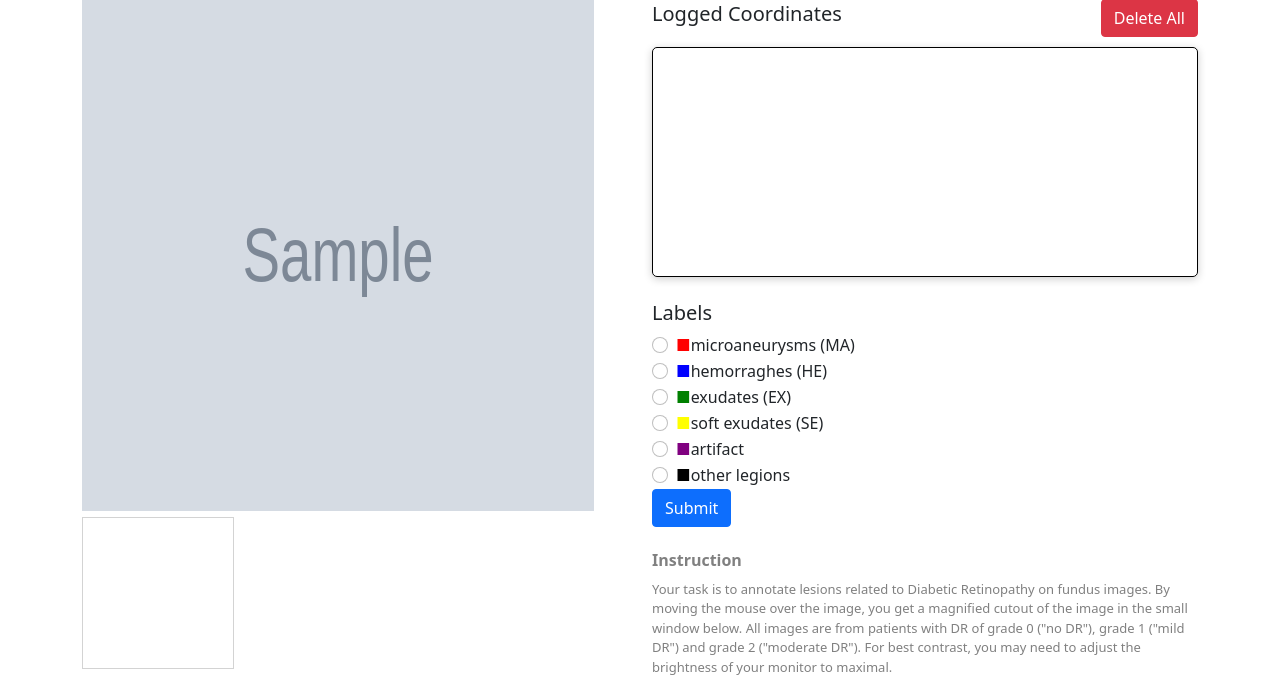
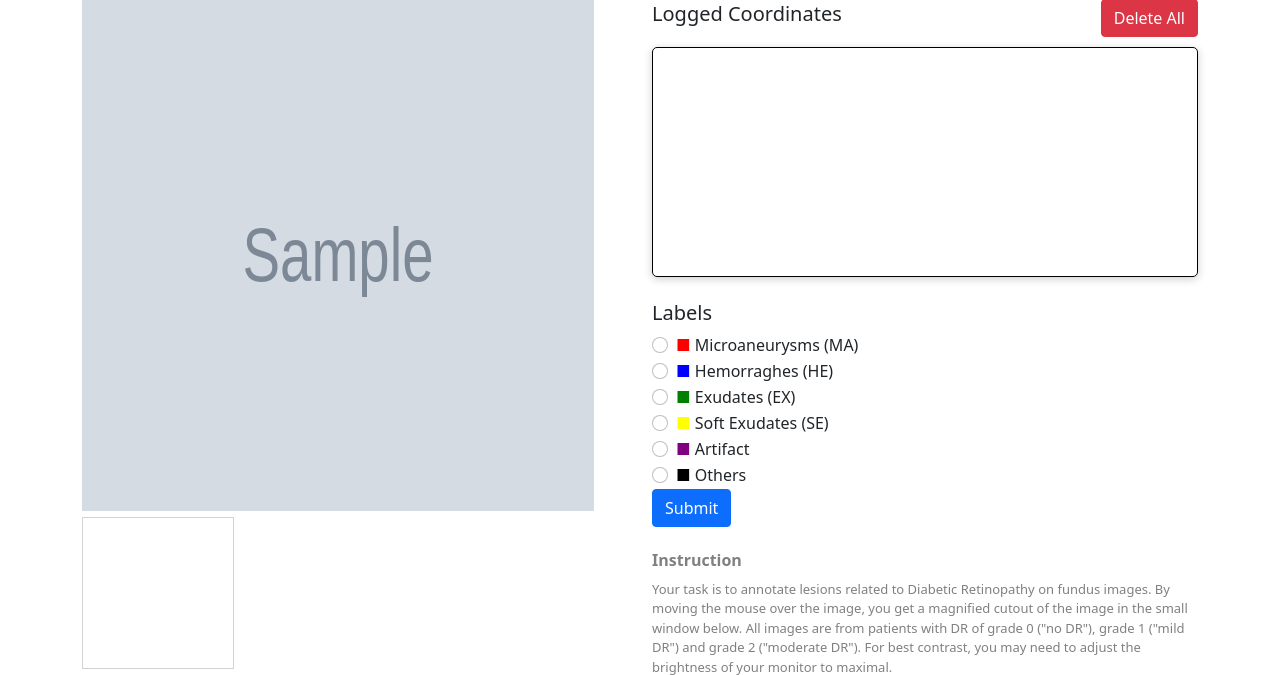
Before and after one commit to berenslab/retimgtools, a Django app: page /annotate/1/ in a window 1280 px wide. Shown: the part 189-864 px from the top of the page. Run offline with Django 4.2, Linux system fonts and the light colour scheme; a user stored in the database is signed in; tables that the repository leaves empty hold one stand-in row (values such as "Sample post"); grey boxes marked "Sample" are stand-in pictures; data that the repository does not hold is empty; parts of the project's set-up code (start-up, migrations or seed data) failed here and were passed over.

Commit message:
improved more UX

```diff
--- a/pages/templates/pages/home.html
+++ b/pages/templates/pages/home.html
@@ -34,7 +34,7 @@
     {% if task.category == "bagnet" %}
       <li class="list-group-item">
         {% if task.is_active %}
-          <a href="{% url 'retimgeval:task_instruction' task.pk %}" class="text-decoration-none">{{ task.description }}</a> (active)
+          <a href="{% url 'retimgeval:task_instruction' task.alias %}" class="text-decoration-none">{{ task.description }}</a> (active)
         {% else %}
           <span>{{ task.description }} (inactive)</span>
         {% endif %}
--- a/pages/views.py
+++ b/pages/views.py
@@ -4,5 +4,5 @@ from retimgeval.models import Task
 
 
 def home(request):
-    tasks = Task.objects.all()
+    tasks = Task.objects.all().order_by("created_at")
     return render(request, "pages/home.html", {"tasks": tasks})
--- a/populate.py
+++ b/populate.py
@@ -61,7 +61,7 @@ for img_set in range(1, num_img_set_t1 + 1):
         image2=f"evaluate/Task1/{img_set}b.png",
         image3=f"evaluate/Task1/{img_set}c.png",
         created_at=timezone.now(),
-        slug=f"{t1alias}-q{img_set}p1",
+        slug=f"{t1alias}-q{img_set}",
     )
     for choice in ["a", "b", "c"]:
         q.choice_set.create(
@@ -99,7 +99,7 @@ for img in range(1, num_img_set_t2c1 + 1):
         description=f"Q{img}/{num_img_set_t2c1} [2/2]: How confident are you of the assigned grade?",
         created_at=timezone.now(),
         image1=f"evaluate/Task2/cond1/{img}.png",
-        slug=f"t2q{img}p2",
+        slug=f"{t2alias}-q{img}p2",
     )
 
     for choice in range(1, 11):
@@ -120,7 +120,7 @@ all_image_t2c2 = sorted(glob.glob("media/evaluate/Task2/cond2/*.png"))
 num_img_set_t2c2 = len(set([img[:-5] for img in all_image_t2c2]))
 for img in range(1, num_img_set_t2c2 + 1):
     q1 = t3.question_set.create(
-        description=f"Q{img}/{num_img_set_t2c2} [1/2]: Question: Diabetic Retinopathy referral",
+        description=f"Q{img}/{num_img_set_t2c2} [1/2]: Diabetic Retinopathy referral",
         created_at=timezone.now(),
         image1=f"evaluate/Task2/cond2/{img}a.png",
         image2=f"evaluate/Task2/cond2/{img}b.png",
--- a/retimgann/templates/retimgann/annotation_page.html
+++ b/retimgann/templates/retimgann/annotation_page.html
@@ -28,37 +28,32 @@
                 <div class="form-check">
                     <input class="form-check-input" type="radio" name="label" id="labelMA" value="MA">
                     <label class="form-check-label" for="labelMA">
-                        <span class="colorBox" style="background-color: red;"></span>
-                        <div style="color:red; float: left">&#9632;</div>microaneurysms (MA)
+                        <div style="color:red; float: left">&#9632;</div>&nbsp;Microaneurysms (MA)
                     </label>
                 </div>
                 <div class="form-check">
                     <input class="form-check-input" type="radio" name="label" id="labelHE" value="HE">
                     <label class="form-check-label" for="labelHE">
-                        <span class="colorBox" style="background-color: blue;"></span>
-                        <div style="color:blue; float: left ">&#9632;</div>hemorraghes (HE)
+                        <div style="color:blue; float: left ">&#9632;</div>&nbsp;Hemorraghes (HE)
                     </label>
                 </div>
                 <div class="form-check">
                     <input class="form-check-input" type="radio" name="label" id="labelEX" value="EX">
                     <label class="form-check-label" for="labelEX">
-                        <span class="colorBox" style="background-color: green;"></span>
-                        <div style="color:green; float:left ">&#9632;</div>exudates (EX)
+                        <div style="color:green; float:left ">&#9632;</div>&nbsp;Exudates (EX)
                     </label>
                 </div>
                 <div class="form-check">
                     <input class="form-check-input" type="radio" name="label" id="labelSE" value="SE">
                     <label class="form-check-label" for="labelSE">
-                        <span class="colorBox" style="background-color: yellow;"></span>
-                        <div style="color:yellow; float:left ">&#9632;</div>soft exudates (SE)
+                        <div style="color:yellow; float:left ">&#9632;</div>&nbsp;Soft Exudates (SE)
                     </label>
                 </div>
 
                 <div class="form-check">
                     <input class="form-check-input" type="radio" name="label" id="labelARTEFACT" value="ARTEFACT">
                     <label class="form-check-label" for="labelARTEFACT">
-                        <span class="colorBox" style="background-color: purple;"></span>
-                        <div style="color:purple; float:left ">&#9632;</div>artifact
+                        <div style="color:purple; float:left ">&#9632;</div>&nbsp;Artifact
                     </label>
                 </div>
 
@@ -66,8 +61,7 @@
                 <div class="form-check">
                     <input class="form-check-input" type="radio" name="label" id="labelOTHER" value="OTHER">
                     <label class="form-check-label" for="labelOTHER">
-                        <span class="colorBox" style="background-color: black;"></span>
-                        <div style="color:black; float: left">&#9632;</div>other legions
+                        <div style="color:black; float: left">&#9632;</div>&nbsp;Others
                     </label>
                     <input type="text" id="otherLabelInput" style="display: none;">
                 </div>
@@ -311,7 +305,7 @@
         );
 
         magnifierCtx.beginPath();
-        magnifierCtx.arc(magnifierSize / 2, magnifierSize / 2, 5, 0, 2 * Math.PI); // x, y, radius, startAngle, endAngle
+        magnifierCtx.arc(magnifierSize / 2, magnifierSize / 2, 10, 0, 2 * Math.PI); // x, y, radius, startAngle, endAngle
         magnifierCtx.stroke();
     }
 
```
